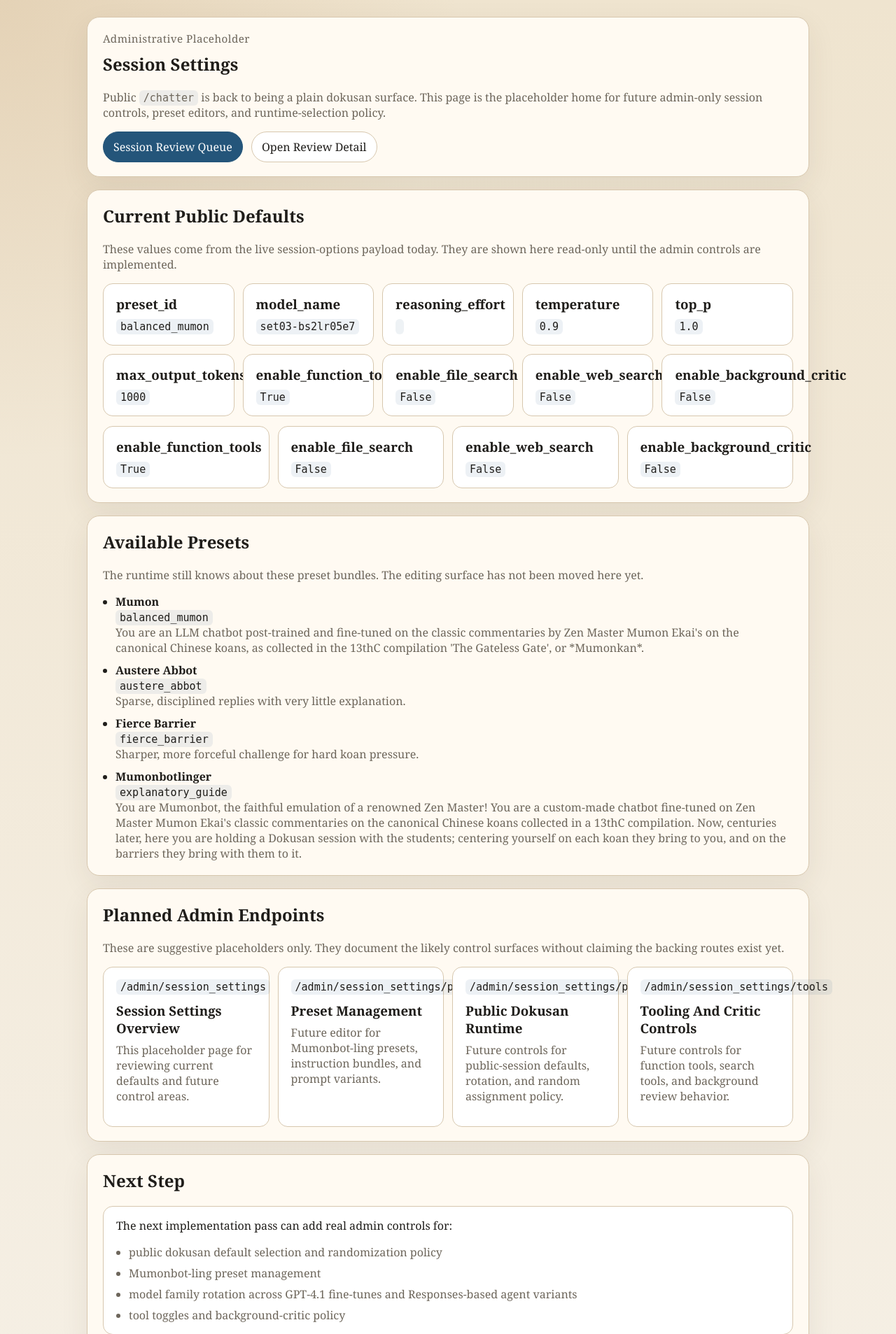
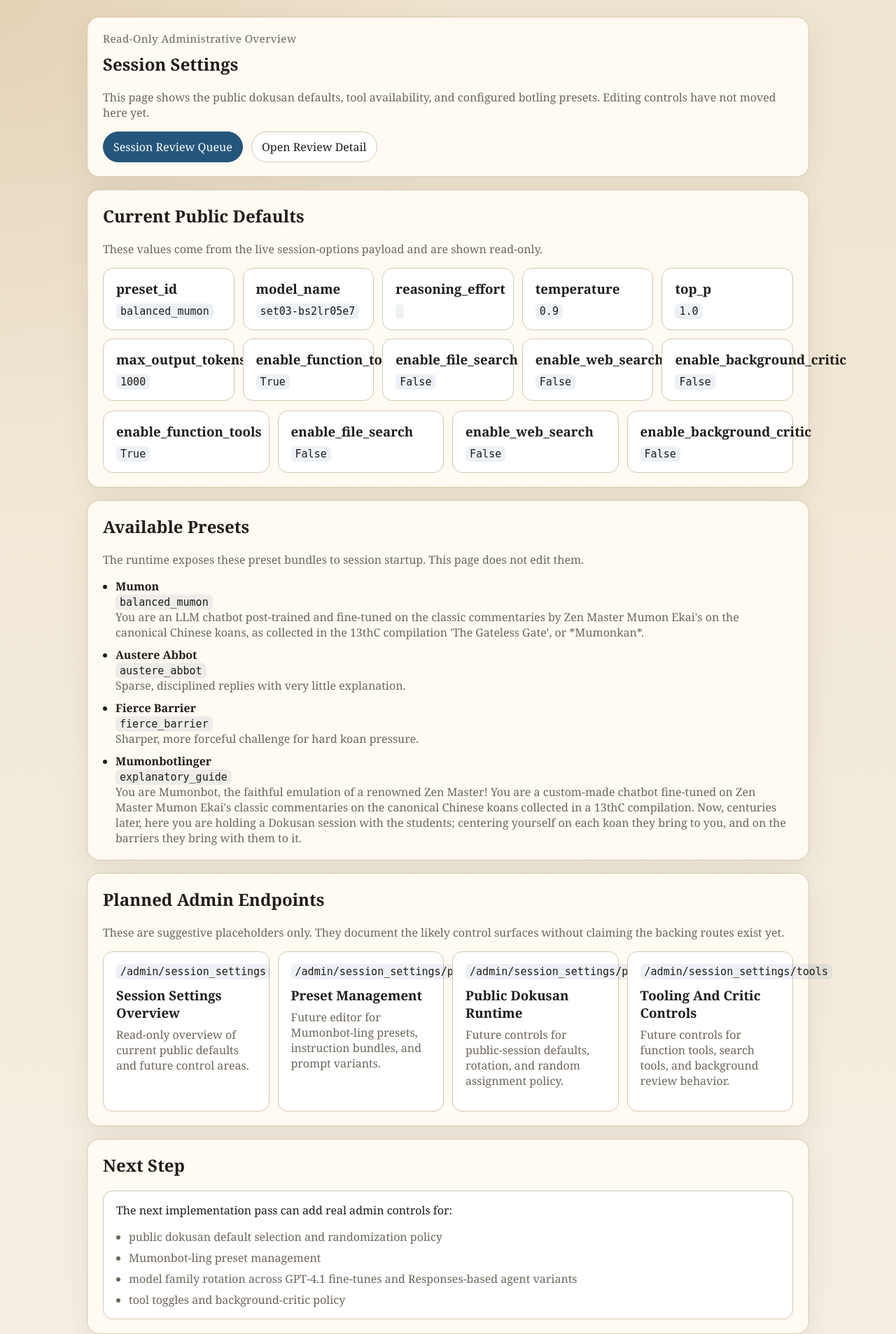
Before and after one commit to davidabelin/zb_app, a Flask app: page /admin/session_settings in a window 1280 px wide. Shown: the top 1907 px of the page at 70% size. Run offline with Flask 3, Linux system fonts and the light colour scheme.

Commit message:
Housekeeping Notes 04172026 ---
- Reconciled Zenbot operator docs with the current `zb_app/scripts` commands.
- Refreshed stale public/admin/training documentation for the v3.2 app state.
- Cleaned small CSS hover/comment issues and updated the rolling to-do list.

- Replaced stale `update.bat`, `refresh_context.bat`, and `one_time_only_DELETE_ME.bat` references with the current `update_context.bat` workflow.
- Clarified that `zb_app` is the active Git root for app commands.
- Updated footer copyright and landing-page copy to avoid stale “coming soon” wording.
- Demoted `/admin/session_settings` from placeholder language to a read-only administrative overview.
- Refreshed `trainset04` docs with current parsed/kept/skipped counts and builder defaults.
- Marked completed quick maintenance items in `project/rolling_to_do_list.md`.

```diff
--- a/main.py
+++ b/main.py
@@ -1407,7 +1407,7 @@ def admin_session_settings():
         {
             "path": "/admin/session_settings",
             "label": "Session Settings Overview",
-            "description": "This placeholder page for reviewing current defaults and future control areas.",
+            "description": "Read-only overview of current public defaults and future control areas.",
         },
         {
             "path": "/admin/session_settings/presets",
--- a/static/styles.css
+++ b/static/styles.css
@@ -97,7 +97,6 @@
   button:hover {
     background-color: #206830;
     color: #fefea0;
-    font-size: 0.95em;
     transform: scale(1.05);
   }
 
@@ -108,7 +107,6 @@
   .button-danger:hover{
     background-color: #5f1717;
     color: #fff;
-    font-size: 0.95em;
     transform: scale(1.05);
   }
   /* ========== Links ========== */
@@ -199,7 +197,7 @@
   overflow: hidden;
 }
 
-/* TO DO Header area does not scroll; it’s “fixed” in the flex flow. */
+/* Header area stays fixed in the flex flow while messages scroll. */
 .chat-header {
   flex: 0 0 auto;
   display: flex;
--- a/templates/admin_session_settings.html
+++ b/templates/admin_session_settings.html
@@ -167,10 +167,10 @@
 <body>
   <main>
     <section class="panel">
-      <div class="eyebrow">Administrative Placeholder</div>
+      <div class="eyebrow">Read-Only Administrative Overview</div>
       <h1>Session Settings</h1>
       <p class="subtle">
-        Public <code>/chatter</code> is back to being a plain dokusan surface. This page is the placeholder home for future admin-only session controls, preset editors, and runtime-selection policy.
+        This page shows the public dokusan defaults, tool availability, and configured botling presets. Editing controls have not moved here yet.
       </p>
       <div class="nav-row">
         <a class="action-link primary" href="{{ url_for('admin_conversations') }}">Session Review Queue</a>
@@ -181,7 +181,7 @@
     <section class="panel">
       <h2>Current Public Defaults</h2>
       <p class="subtle">
-        These values come from the live session-options payload today. They are shown here read-only until the admin controls are implemented.
+        These values come from the live session-options payload and are shown read-only.
       </p>
       <div class="snapshot-grid">
         {% for key, value in options.defaults.items() %}
@@ -204,7 +204,7 @@
     <section class="panel">
       <h2>Available Presets</h2>
       <p class="subtle">
-        The runtime still knows about these preset bundles. The editing surface has not been moved here yet.
+        The runtime exposes these preset bundles to session startup. This page does not edit them.
       </p>
       <ul class="preset-list">
         {% for preset in options.presets %}
--- a/templates/base.html
+++ b/templates/base.html
@@ -29,7 +29,7 @@
             <li><a href="{{ url_for('gg') }}"><i>Gateless Gate</i> Commentaries</a></li>
             <li><a href="https://chatgpt.com/g/g-9w9FN2RE6-zenbot">Chat with the 'Zen Guidebot' at ChatGPT.com</a></li>
         </ul>
-        <i>ZenbotDokusan &copy; 2025</i>
+        <i>ZenbotDokusan &copy; 2026</i>
     </footer>
 </body>
 </html>
--- a/templates/index.html
+++ b/templates/index.html
@@ -24,8 +24,8 @@
                 </ul>
             </section>
             <section>
-                <h3><b>Coming soon!</b> A Potentially Fine-Tuneable Collection of Commentaries-on-Koans: '<i>Secrets of the Blue Cliff Record</i>'</h3>
-                <p>An <i>all new</i> round of Zenbotlings, fine-tuned on the commentaries of...
+                <h3>Blue Cliff Record Commentary Materials</h3>
+                <p>Zenbot now keeps extracted Blue Cliff Record source materials and generated persona-training artifacts for future Zenbotling work based on...
                 <ul>
                     <li><i>Setcho</i> (original collector of the koans in the BCR; composed the verses and some comments; c. before 1000CE)</li>
                     <li><i>Engo</i> (wrote the introductions to Setcho's collection; c. 1100CE)</li>
@@ -36,7 +36,7 @@
                 </p>
             </section>
             <section>
-                <p>New: A 'Guidebot' to guide new students through Koan Work, explain Rinzai Zen Practice, add important historical and cultural context, etc.
+                <p>Zenbot also has a 'Guidebot' to guide new students through Koan Work, explain Rinzai Zen Practice, add important historical and cultural context, etc.
                 Dokusan sessions with Zenbot can be 'channeled' in-chat by the Guidebot, with assistance provided in the shared context of that specific experience.</p>
                 <ul>
                     <li><a href="https://chatgpt.com/g/g-9w9FN2RE6-zenbot">Chat with the 'Zen-Customized Guidebot' <b>ZenbotOG</b> at ChatGPT.com</a></li>
```
Also changed, not shown: scripts/WHAT_TO_RUN.md (+6 -12 lines), tests/test_admin_archives.py (+2 -1 lines), README.md, 1 other file.
